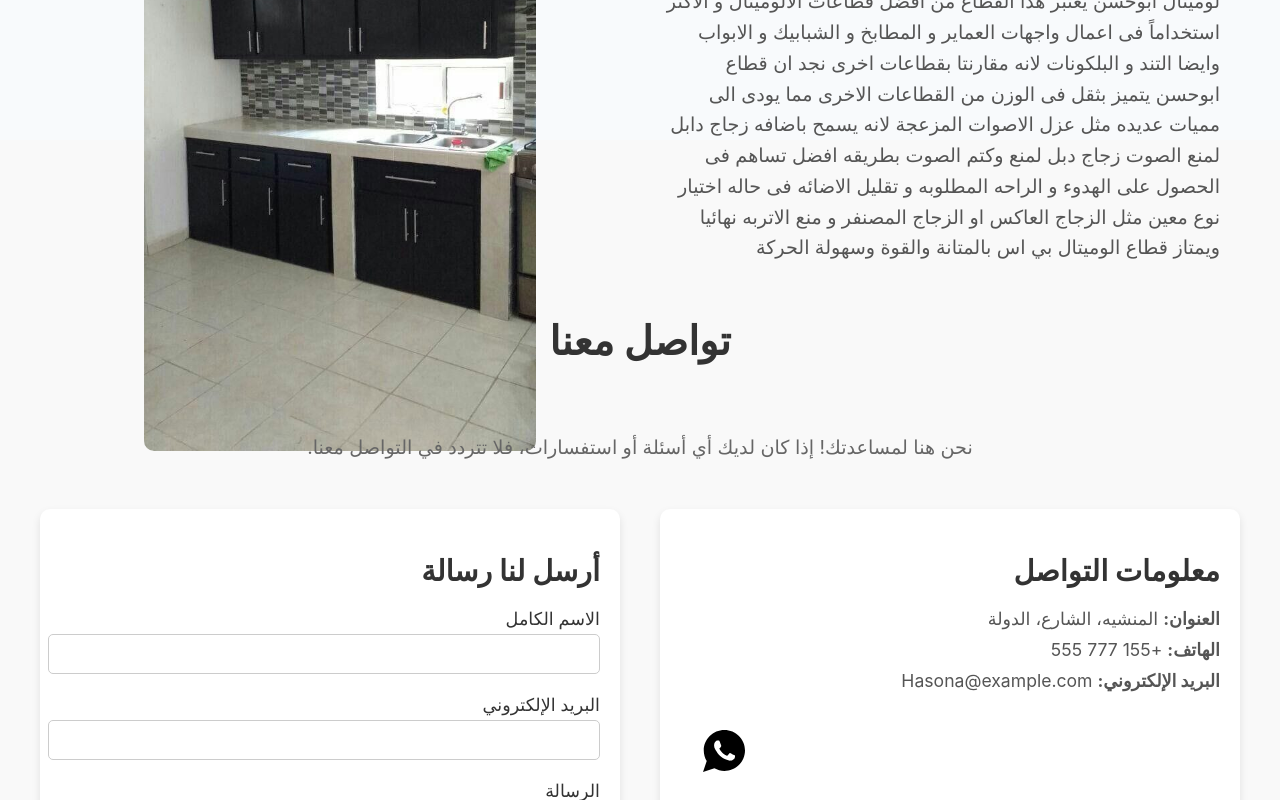
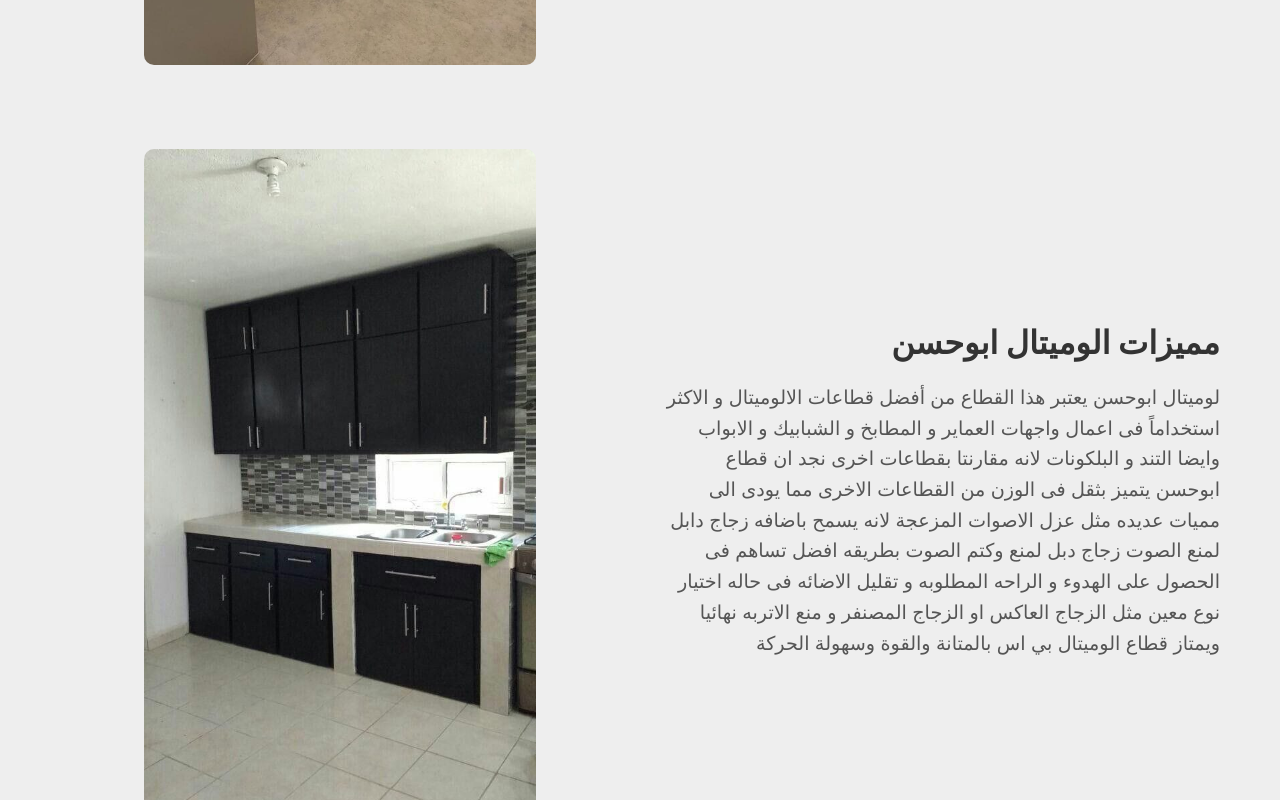
Before and after one commit to Belal-oo/Alumetal_portfolio, a React (Create React App) app in the folder abo_hassan/: page / in a window 1280 px wide. Shown: the part 2260-3060 px from the top of the page. Built offline with nearby package versions, Linux system fonts and the light colour scheme.

Commit message:
day3.3-B

```diff
--- a/abo_hassan/src/aboutUs.jsx
+++ b/abo_hassan/src/aboutUs.jsx
@@ -2,6 +2,7 @@ import React from "react";
 import styled from "styled-components";
 import photo from "./assets/a8c92183-6921-4634-adee-4a58dcf9d3b2.jpg";
 import photo2 from "./assets/5fedb3da-c348-4e4e-83a6-a74e8742645a.jpg";
+
 const AboutUs = () => {
   return (
     <Main id="عنا">
@@ -47,12 +48,12 @@ const AboutUs = () => {
 export default AboutUs;
 
 const Main = styled.div`
-  height: 100vh;
+  height: auto;
   display: flex;
   flex-direction: column;
   justify-content: center;
   align-items: center;
-  background-color: #f8fafc;
+  background-color: #eeeeee;
   padding: 20px;
 `;
 
@@ -64,6 +65,10 @@ const MainHeader = styled.div`
   h1 {
     font-size: 3rem;
     color: #333;
+
+    @media (max-width: 768px) {
+      font-size: 2rem;
+    }
   }
 `;
 
@@ -72,29 +77,53 @@ const Content = styled.div`
   align-items: center;
   max-width: 1200px;
   width: 100%;
+  margin-bottom: 40px;
+
+  @media (max-width: 768px) {
+    flex-direction: column;
+    text-align: center;
+  }
 `;
 
 const ImageContainer = styled.div`
   flex: 1;
   padding: 20px;
+
+  @media (max-width: 768px) {
+    width: 100%;
+    padding: 10px;
+  }
 `;
 
 const Image = styled.img`
-  width: 70%;
+  max-width: 70%;
   height: auto;
   border-radius: 10px;
+
+  @media (max-width: 768px) {
+    max-width: 100%;
+  }
 `;
 
 const TextContainer = styled.div`
   flex: 1;
   padding: 20px;
   text-align: right;
+
+  @media (max-width: 768px) {
+    text-align: center;
+    padding: 10px;
+  }
 `;
 
 const Title = styled.h1`
   font-size: 2rem;
   color: #333;
   margin-bottom: 20px;
+
+  @media (max-width: 768px) {
+    font-size: 1.5rem;
+  }
 `;
 
 const Paragraph = styled.p`
@@ -102,4 +131,9 @@ const Paragraph = styled.p`
   color: #555;
   line-height: 1.6;
   margin-bottom: 40px;
+
+  @media (max-width: 768px) {
+    font-size: 1rem;
+    margin-bottom: 20px;
+  }
 `;
--- a/abo_hassan/src/contactUS.jsx
+++ b/abo_hassan/src/contactUS.jsx
@@ -3,6 +3,11 @@ import styled from "styled-components";
 import { IoLogoWhatsapp } from "react-icons/io";
 
 const ContactUS = () => {
+  const handelWahtsClick = (p) => {
+    console.log("lallaalla");
+    console.log(p);
+  };
+
   return (
     <Main id="تواصل معنا">
       <div className="container">
@@ -26,7 +31,7 @@ const ContactUS = () => {
                 <strong>البريد الإلكتروني:</strong> Hasona@example.com
               </li>
             </ul>
-            <button className="iconn">
+            <button className="iconn" onClick={handelWahtsClick}>
               <IoLogoWhatsapp className="heheh" />
             </button>
           </div>
@@ -63,7 +68,7 @@ const ContactUS = () => {
 export default ContactUS;
 
 const Main = styled.div`
-  height: 80vh;
+  height: 81vh;
 
   padding: 100px 30px;
   background-color: #f9f9f9;
```
Also changed, not shown: abo_hassan/src/our services/main.css (+17 -12 lines).
